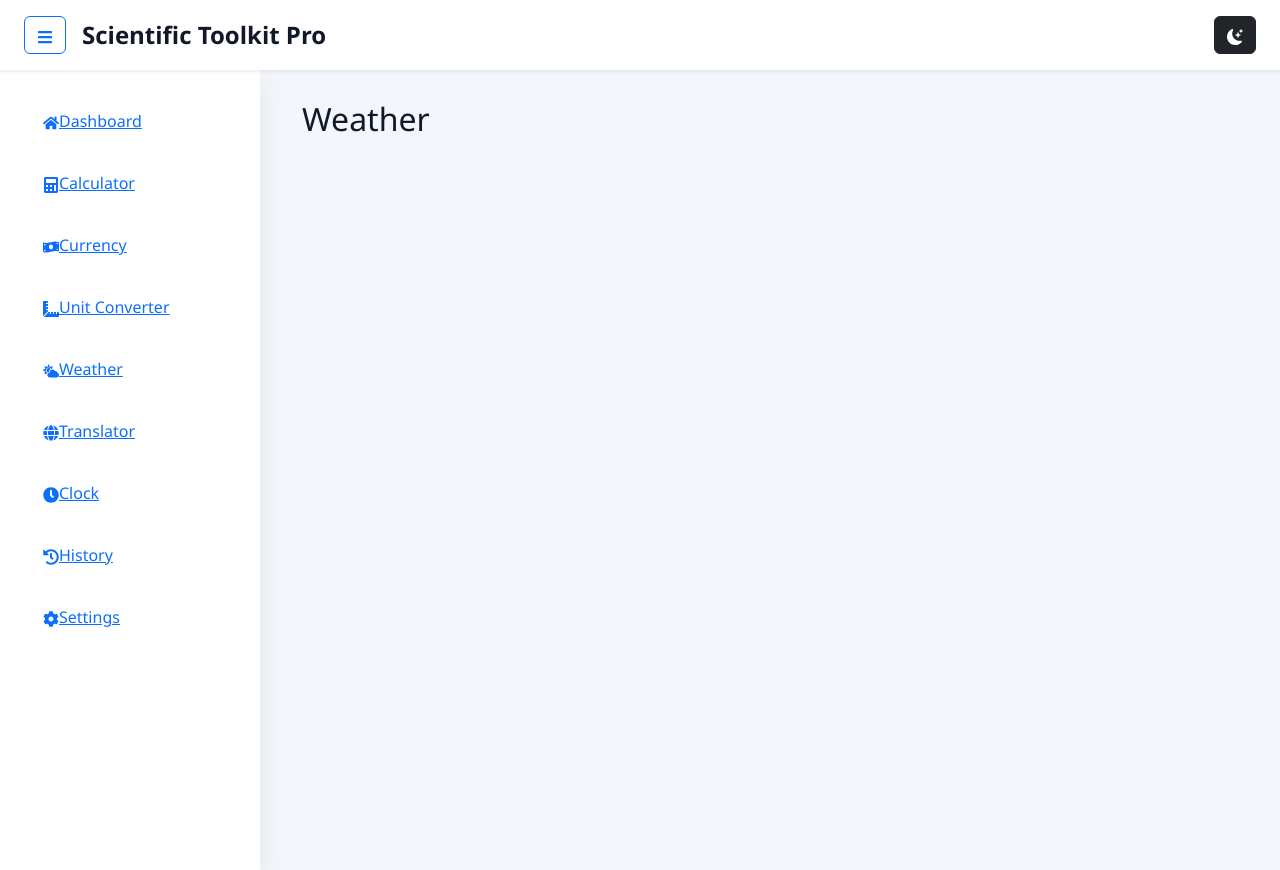
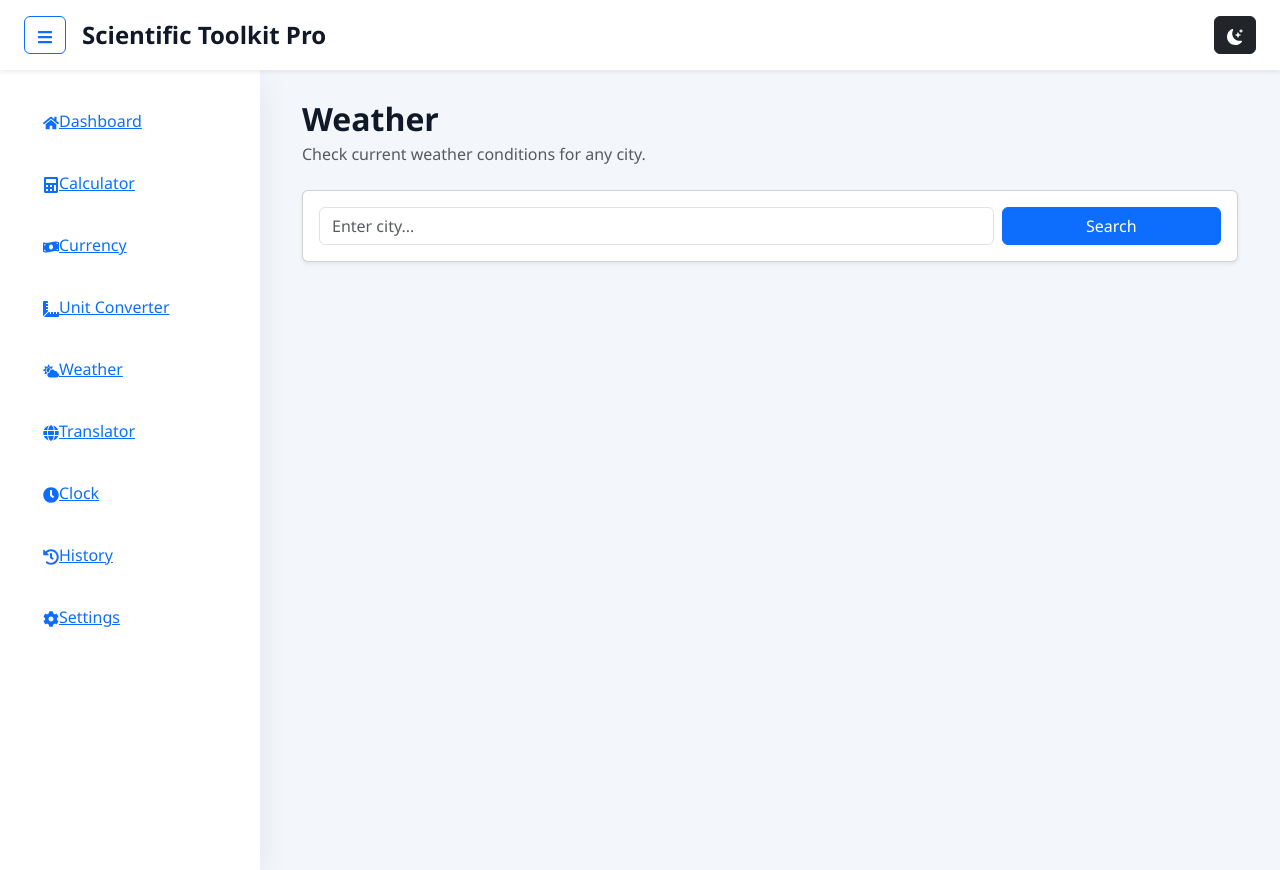
Before and after one commit to obasi-001/scientific-toolkit-pro, a React (Vite) app: page /weather in a window 1280 px wide. Built offline with nearby package versions, Linux system fonts and the light colour scheme; no server answers.

Commit message:
dashboard and weather implementation

```diff
--- a/src/components/dashboard/Dashboard.tsx
+++ b/src/components/dashboard/Dashboard.tsx
@@ -3,9 +3,15 @@ import DashboardGrid from "./DashboardGrid";
 const Dashboard = () => {
     return (
         <>
-            <h2 className="fw-bold mb-4">
-                Dashboard
-            </h2>
+            <div className="mb-4">
+                <h2 className="fw-bold mb-1">
+                    Dashboard
+                </h2>
+
+                <p className="text-muted mb-0">
+                    Your calculation and utility workspace.
+                </p>
+            </div>
 
             <DashboardGrid />
         </>
--- a/src/components/dashboard/DashboardGrid.tsx
+++ b/src/components/dashboard/DashboardGrid.tsx
@@ -1,4 +1,5 @@
 import DashboardCard from "./DashboardCard";
+import { useNavigate } from "react-router-dom";
 
 import {
   FaCloudSun,
@@ -10,6 +11,8 @@ import {
 } from "react-icons/fa";
 
 const DashboardGrid = () => {
+  const navigate = useNavigate();
+
   return (
     <div className="row g-4">
 
@@ -24,7 +27,7 @@ const DashboardGrid = () => {
 
           <button
             className="btn btn-primary w-100"
-            onClick={() => window.location.href = "/calculator"}
+            onClick={() => navigate("/calculator")}
           >
             Open Calculator
           </button>
@@ -42,7 +45,7 @@ const DashboardGrid = () => {
 
           <button
             className="btn btn-primary w-100"
-            onClick={() => window.location.href = "/currency"}
+            onClick={() => navigate("/currency")}
           >
             Open Currency Converter
           </button>
@@ -62,7 +65,7 @@ const DashboardGrid = () => {
 
           <button
             className="btn btn-primary w-100"
-            onClick={() => window.location.href = "/unit-converter"}
+            onClick={() => navigate("/unit-converter")}
           >
             Open Unit Converter
           </button>
@@ -80,7 +83,7 @@ const DashboardGrid = () => {
 
           <button
             className="btn btn-primary w-100"
-            onClick={() => window.location.href = "/weather"}
+            onClick={() => navigate("/weather")}
           >
             Open Weather
           </button>
@@ -98,7 +101,7 @@ const DashboardGrid = () => {
 
           <button
             className="btn btn-primary w-100"
-            onClick={() => window.location.href = "/translator"}
+            onClick={() => navigate("/translator")}
           >
             Open Translator
           </button>
@@ -117,7 +120,7 @@ const DashboardGrid = () => {
 
           <button
             className="btn btn-primary w-100"
-            onClick={() => window.location.href = "/clock"}
+            onClick={() => navigate("/clock")}
           >
             Open Clock
           </button>
--- a/src/components/weather/WeatherCard.tsx
+++ b/src/components/weather/WeatherCard.tsx
@@ -0,0 +1,90 @@
+import type { WeatherData } from "../../types/weather";
+
+interface WeatherCardProps {
+  weather: WeatherData;
+}
+
+const WeatherCard = ({ weather }: WeatherCardProps) => {
+  return (
+    <div className="card shadow-sm h-100">
+      <div className="card-body">
+
+        <div className="d-flex justify-content-between align-items-start mb-3">
+          <div>
+            <h4 className="fw-bold mb-1">
+              {weather.location.name}
+            </h4>
+
+            <p className="text-muted mb-0">
+              {weather.location.country}
+            </p>
+          </div>
+
+          <img
+            src={`https:${weather.current.icon}`}
+            alt={weather.current.condition}
+            width="64"
+            height="64"
+          />
+        </div>
+
+        <div className="text-center my-4">
+          <h1 className="display-3 fw-bold mb-1">
+            {weather.current.temperature}°C
+          </h1>
+
+          <h5 className="text-muted">
+            {weather.current.condition}
+          </h5>
+        </div>
+
+        <div className="row g-3 text-center">
+
+          <div className="col-md-4">
+            <div className="border rounded p-3">
+              <small className="text-muted d-block">
+                Feels Like
+              </small>
+
+              <strong>
+                {weather.current.feelsLike}°C
+              </strong>
+            </div>
+          </div>
+
+          <div className="col-md-4">
+            <div className="border rounded p-3">
+              <small className="text-muted d-block">
+                Humidity
+              </small>
+
+              <strong>
+                {weather.current.humidity}%
+              </strong>
+            </div>
+          </div>
+
+          <div className="col-md-4">
+            <div className="border rounded p-3">
+              <small className="text-muted d-block">
+                Wind
+              </small>
+
+              <strong>
+                {weather.current.windSpeed} km/h
+              </strong>
+            </div>
+          </div>
+
+        </div>
+
+        <p className="text-muted text-center mt-3 mb-0">
+          Local time: {weather.location.localtime}
+        </p>
+
+      </div>
+    </div>
+  );
+};
+
+export default WeatherCard;
--- /dev/null
+++ b/src/components/weather/WeatherGrid.tsx
@@ -0,0 +1,18 @@
+import WeatherCard from "./WeatherCard";
+import type { WeatherData } from "../../types/weather";
+
+interface WeatherGridProps {
+  weather: WeatherData;
+}
+
+const WeatherGrid = ({ weather }: WeatherGridProps) => {
+  return (
+    <div className="row g-4">
+      <div className="col-12">
+        <WeatherCard weather={weather} />
+      </div>
+    </div>
+  );
+};
+
+export default WeatherGrid;
--- a/src/layouts/MainLayout.tsx
+++ b/src/layouts/MainLayout.tsx
@@ -1,4 +1,4 @@
-import { ReactNode } from "react";
+import type { ReactNode } from "react";
 import Navbar from "../components/navbar/Navbar";
 import Sidebar from "../components/sidebar/Sidebar";
 
--- a/src/pages/Weather.tsx
+++ b/src/pages/Weather.tsx
@@ -1,9 +1,94 @@
+import { useState } from "react";
+import WeatherGrid from "../components/weather/WeatherGrid";
+import { getWeather } from "../services/weatherApi";
+import type { WeatherData } from "../types/weather";
+
 const Weather = () => {
-    return (
-        <div className="container-fluid">
-            <h2>Weather</h2>
+  const [city, setCity] = useState("");
+  const [weather, setWeather] = useState<WeatherData | null>(null);
+  const [loading, setLoading] = useState(false);
+  const [error, setError] = useState("");
+
+  const handleSearch = async () => {
+    if (!city.trim()) {
+      setError("Please enter a city.");
+      return;
+    }
+
+    try {
+      setLoading(true);
+      setError("");
+
+      const data = await getWeather(city);
+
+      setWeather(data);
+    } catch (err) {
+      setWeather(null);
+
+      setError(
+        err instanceof Error
+          ? err.message
+          : "Unable to fetch weather data."
+      );
+    } finally {
+      setLoading(false);
+    }
+  };
+
+  return (
+    <div className="container-fluid">
+      <div className="mb-4">
+        <h2 className="fw-bold mb-1">
+          Weather
+        </h2>
+
+        <p className="text-muted mb-0">
+          Check current weather conditions for any city.
+        </p>
+      </div>
+
+      <div className="card shadow-sm mb-4">
+        <div className="card-body">
+          <div className="row g-2">
+            <div className="col-md-9">
+              <input
+                type="text"
+                className="form-control"
+                placeholder="Enter city..."
+                value={city}
+                onChange={(e) => setCity(e.target.value)}
+                onKeyDown={(e) => {
+                  if (e.key === "Enter") {
+                    handleSearch();
+                  }
+                }}
+              />
+            </div>
+
+            <div className="col-md-3">
+              <button
+                className="btn btn-primary w-100"
+                onClick={handleSearch}
+                disabled={loading}
+              >
+                {loading ? "Loading..." : "Search"}
+              </button>
+            </div>
+          </div>
         </div>
-    );
+      </div>
+
+      {error && (
+        <div className="alert alert-danger">
+          {error}
+        </div>
+      )}
+
+      {weather && !loading && (
+        <WeatherGrid weather={weather} />
+      )}
+    </div>
+  );
 };
 
 export default Weather;
--- a/src/services/weatherApi.ts
+++ b/src/services/weatherApi.ts
@@ -0,0 +1,44 @@
+import type { WeatherData } from "../types/weather";
+
+const API_KEY = import.meta.env.VITE_WEATHER_API_KEY;
+
+const BASE_URL = "https://api.weatherapi.com/v1/current.json";
+
+export const getWeather = async (
+  city: string
+): Promise<WeatherData> => {
+  if (!API_KEY) {
+    throw new Error("Weather API key is missing.");
+  }
+
+  if (!city.trim()) {
+    throw new Error("Please enter a city.");
+  }
+
+  const response = await fetch(
+    `${BASE_URL}?key=${API_KEY}&q=${encodeURIComponent(city)}&aqi=no`
+  );
+
+  if (!response.ok) {
+    throw new Error("Unable to fetch weather data.");
+  }
+
+  const data = await response.json();
+
+  return {
+    location: {
+      name: data.location.name,
+      country: data.location.country,
+      localtime: data.location.localtime,
+    },
+
+    current: {
+      temperature: data.current.temp_c,
+      condition: data.current.condition.text,
+      icon: data.current.condition.icon,
+      humidity: data.current.humidity,
+      windSpeed: data.current.wind_kph,
+      feelsLike: data.current.feelslike_c,
+    },
+  };
+};
```
Also changed, not shown: src/types/weather.ts (+16 -0 lines).
